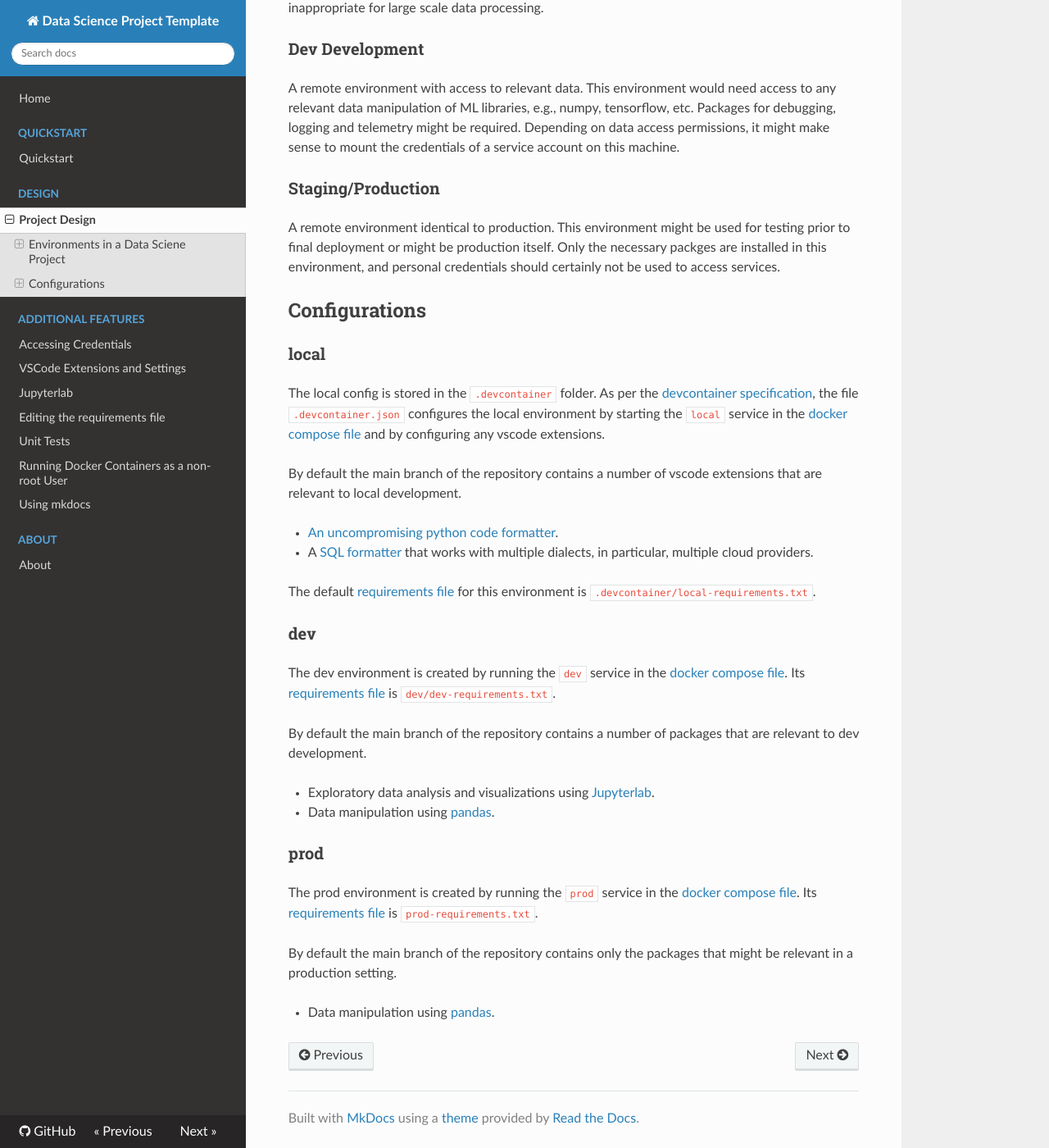
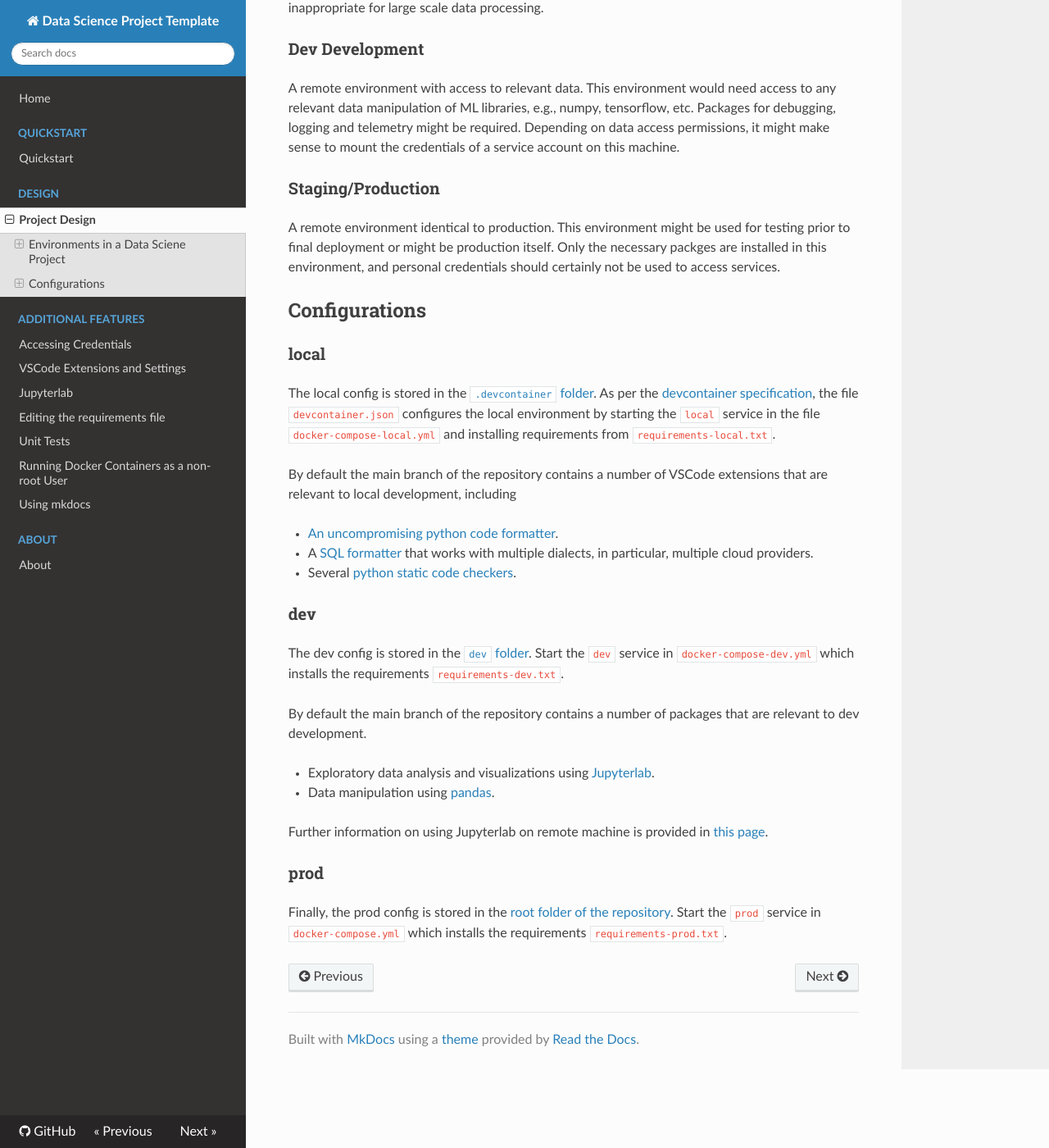
Before and after one commit to mark-curran/data-science-project-template, an MkDocs documentation site: the page built from docs/docs/design/design.md, in a window 1280 px wide and 1400 px high, scrolled down 628 px. Shown: the whole window at 82% size. Built offline with MkDocs 1.6.1, drawn with Linux system fonts in a browser that asks for light colours; nearby versions of some CDN libraries.

Commit message:
Update design section.

```diff
--- a/docs/docs/design/design.md
+++ b/docs/docs/design/design.md
@@ -24,28 +24,25 @@ A remote environment identical to production. This environment might be used for
 
 ### local
 
-The local config is stored in the `.devcontainer` folder. As per the [devcontainer specification](https://containers.dev/implementors/spec/), the file `.devcontainer.json` configures the local environment by starting the `local` service in the [docker compose file](https://github.com/mark-curran/data-science-project-template/blob/main/docker-compose.yml) and by configuring any vscode extensions.
+The local config is stored in the [`.devcontainer` folder](https://github.com/mark-curran/data-science-project-template/tree/main/.devcontainer). As per the [devcontainer specification](https://containers.dev/implementors/spec/), the file `devcontainer.json` configures the local environment by starting the `local` service in the file `docker-compose-local.yml` and installing requirements from `requirements-local.txt`.
 
-By default the main branch of the repository contains a number of vscode extensions that are relevant to local development.
+By default the main branch of the repository contains a number of VSCode extensions that are relevant to local development, including
 
 * [An uncompromising python code formatter](https://github.com/psf/black).
 * A [SQL formatter](https://docs.sqlfluff.com/en/stable/index.html) that works with multiple dialects,  in particular, multiple cloud providers.
-
-The default [requirements file](../additional_features/editing_requirements.md) for this environment is `.devcontainer/local-requirements.txt`.
+* Several [python static code checkers](../additional_features/vscode_extensions.md#data-science-project-template-default-extensions).
 
 ### dev
 
-The dev environment is created by running the `dev` service in the [docker compose file](https://github.com/mark-curran/data-science-project-template/blob/main/docker-compose.yml). Its [requirements file](../additional_features/editing_requirements.md) is `dev/dev-requirements.txt`.
+The dev config is stored in the [`dev` folder](https://github.com/mark-curran/data-science-project-template/tree/main/dev). Start the `dev` service in `docker-compose-dev.yml` which installs the requirements `requirements-dev.txt`.
 
 By default the main branch of the repository contains a number of packages that are relevant to dev development.
 
 * Exploratory data analysis and visualizations using [Jupyterlab](https://jupyterlab.readthedocs.io/en/stable/index.html).
 * Data manipulation using [pandas](https://pandas.pydata.org/).
 
+Further information on using Jupyterlab on remote machine is provided in [this page](../additional_features/jupyterlab.md).
+
 ### prod
 
-The prod environment is created by running the `prod` service in the [docker compose file](https://github.com/mark-curran/data-science-project-template/blob/main/docker-compose.yml). Its [requirements file](../additional_features/editing_requirements.md) is `prod-requirements.txt`.
-
-By default the main branch of the repository contains only the packages that might be relevant in a production setting.
-
-* Data manipulation using [pandas](https://pandas.pydata.org/).
+Finally, the prod config is stored in the [root folder of the repository](https://github.com/mark-curran/data-science-project-template). Start the `prod` service in `docker-compose.yml` which installs the requirements `requirements-prod.txt`.
```
